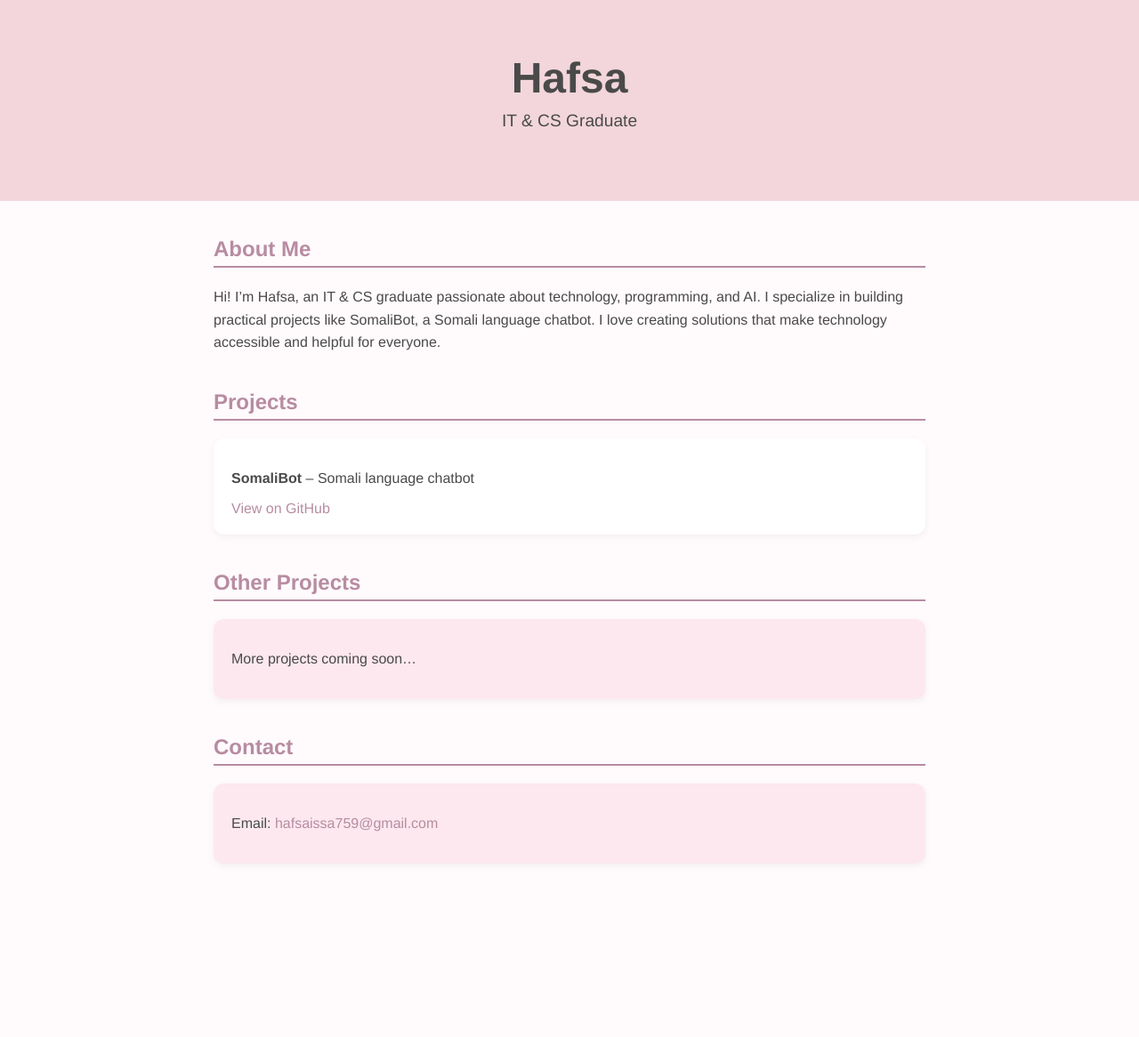
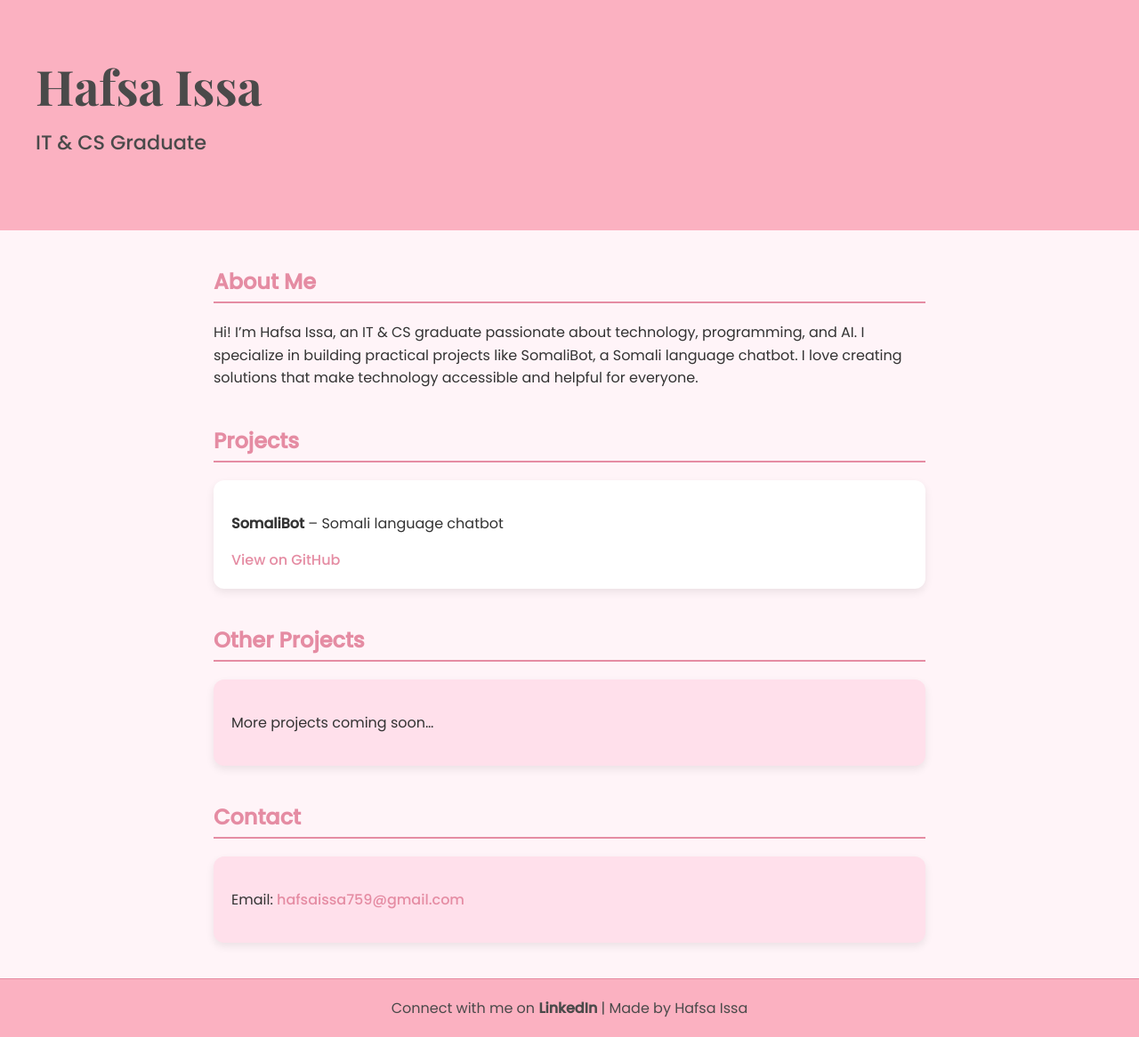
Before and after one commit to hafsaisa/hafsa-tech, a plain HTML site: page index.html in a window 1280 px wide. Shown: the whole page at 89% size. Before the commit the page ends 1011 px from the top, so only its background shows below. Drawn offline with nearby package versions, Linux system fonts and the light colour scheme.

Commit message:
Update index.html

```diff
--- a/index.html
+++ b/index.html
@@ -1,32 +1,39 @@
 <!DOCTYPE html>
 <html>
 <head>
-  <title>Hafsa | Portfolio</title>
+  <title>Hafsa Issa | Portfolio</title>
+  <!-- Google Fonts -->
+  <link href="https://fonts.googleapis.com/css2?family=Playfair+Display:wght@700&family=Poppins:wght@400;500&display=swap" rel="stylesheet">
+
   <style>
     /* Font & Body */
     body {
-      font-family: 'Helvetica Neue', Helvetica, Arial, sans-serif;
-      background-color: #fffafc; /* very soft pastel pink */
-      color: #4a4a4a; /* dark gray for readability */
+      font-family: 'Poppins', Helvetica, Arial, sans-serif;
+      background-color: #fff4f8; /* soft pastel pink background */
+      color: #333;
       margin: 0;
       padding: 0;
     }
 
     /* Header */
     header {
-      background-color: #f2d6dc; /* soft pastel pink */
-      color: #4a4a4a; /* dark text for contrast */
-      text-align: center;
-      padding: 60px 20px;
+      background-color: #fbb1c1; /* catchy pastel pink */
+      color: #4a4a4a;
+      padding: 60px 40px;
+      display: flex;
+      flex-direction: column;
+      align-items: flex-start; /* left aligned */
     }
     header h1 {
       margin: 0;
-      font-size: 3em;
+      font-size: 3.4em; /* bigger name */
       font-weight: 700;
+      font-family: 'Playfair Display', serif;
     }
     header p {
-      font-size: 1.2em;
+      font-size: 1.4em;
       margin-top: 10px;
+      font-weight: 500;
     }
 
     /* Section styling */
@@ -36,8 +43,8 @@
       padding: 0 20px;
     }
     h2 {
-      color: #b78ca1; /* muted pastel pink */
-      border-bottom: 2px solid #b78ca1;
+      color: #e58ca3; /* slightly brighter pastel pink */
+      border-bottom: 2px solid #e58ca3;
       padding-bottom: 5px;
       font-weight: 600;
     }
@@ -48,28 +55,28 @@
       padding: 20px;
       margin: 20px 0;
       border-radius: 12px;
-      box-shadow: 0 3px 8px rgba(0,0,0,0.05);
+      box-shadow: 0 4px 10px rgba(0,0,0,0.08);
       transition: transform 0.3s, box-shadow 0.3s;
     }
     .card:hover {
-      transform: translateY(-3px);
-      box-shadow: 0 6px 15px rgba(0,0,0,0.1);
+      transform: translateY(-4px);
+      box-shadow: 0 6px 15px rgba(0,0,0,0.12);
     }
 
     /* Accent for sections */
     .accent {
-      background-color: #fce8ee; /* soft pastel accent */
+      background-color: #ffe0eb; /* soft pastel accent */
     }
 
     /* Links */
     a {
-      color: #b78ca1;
+      color: #e58ca3;
       text-decoration: none;
       font-weight: 500;
       transition: color 0.3s;
     }
     a:hover {
-      color: #a46d84; /* slightly darker on hover */
+      color: #d65f7e; /* slightly darker pink on hover */
       text-decoration: underline;
     }
 
@@ -78,17 +85,36 @@
       line-height: 1.6;
     }
 
+    /* Footer */
+    footer {
+      background-color: #fbb1c1;
+      color: #4a4a4a;
+      text-align: center;
+      padding: 20px;
+      font-size: 1em;
+      margin-top: 40px;
+      border-top: 1px solid #e58ca3;
+    }
+    footer a {
+      color: #4a4a4a;
+      font-weight: 600;
+    }
+    footer a:hover {
+      color: #d65f7e;
+    }
+
     /* Responsive */
     @media (max-width: 600px) {
-      section {
-        padding: 0 10px;
+      header {
+        align-items: center; /* center on small screens */
+        text-align: center;
       }
     }
   </style>
 </head>
 <body>
   <header>
-    <h1>Hafsa</h1>
+    <h1>Hafsa Issa</h1>
     <p>IT & CS Graduate</p>
   </header>
 
@@ -97,7 +123,7 @@
     <h2>About Me</h2>
     <div class="about">
       <p>
-        Hi! I’m Hafsa, an IT & CS graduate passionate about technology, programming, and AI.
+        Hi! I’m Hafsa Issa, an IT & CS graduate passionate about technology, programming, and AI.
         I specialize in building practical projects like SomaliBot, a Somali language chatbot.
         I love creating solutions that make technology accessible and helpful for everyone.
       </p>
@@ -128,5 +154,10 @@
       <p>Email: <a href="mailto:hafsaissa759@gmail.com">hafsaissa759@gmail.com</a></p>
     </div>
   </section>
+
+  <!-- Footer -->
+  <footer>
+    Connect with me on <a href="https://www.linkedin.com/in/hafsaissa/" target="_blank">LinkedIn</a> | Made by Hafsa Issa
+  </footer>
 </body>
 </html>
```
